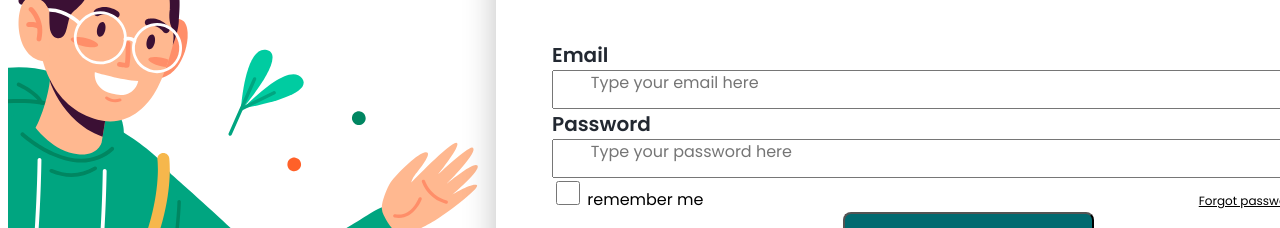
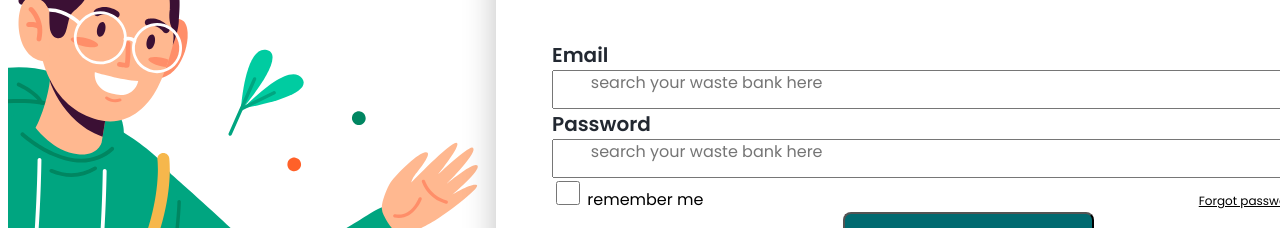
Before and after one commit to duhudon/figma, a plain HTML site: page Figma/index.html in a window 1280 px wide. Shown: the part 389-617 px from the top of the page. Drawn offline with Linux system fonts and the light colour scheme.

Commit message:
i added placeholder

```diff
--- a/Figma/index.html
+++ b/Figma/index.html
@@ -15,17 +15,18 @@
     <img src="image/Logo.svg" alt="logo"/>
    </header>
    <main>
+    <!--this is a login-->
     <h1>Log in</h1><br/>
     <div class="form-container">
         <form>
             <div class="input-wrapper">
                 <label for="email">Email</label>
-                <input placeholder="Type your email here" type="Email" id="email"/>
+                <input placeholder="search your waste bank here" type="Email" id="email"/>
             </div>
 
             <div class="input-wrapper">
                 <label for="password">Password</label>
-                <input placeholder="Type your password here" type="Password" id="password"/>
+                <input placeholder="search your waste bank here" type="Password" id="password"/>
             </div>
 
             <div>
```
